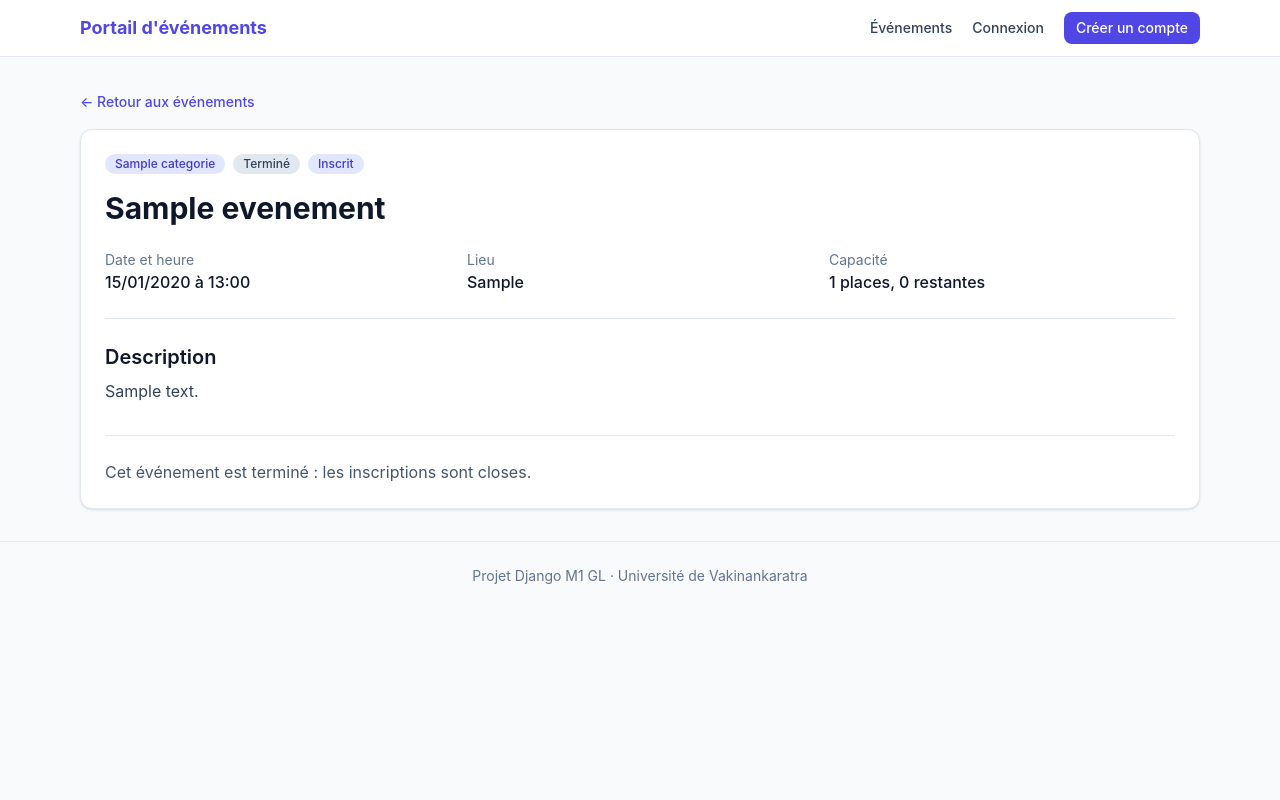
After one commit to hasiniainarebecca/gestion_evenements, a Django app: template templates/events/event_detail.html in a window 1280 px wide. The commit adds this page. Run offline with Django 5.2, Linux system fonts and the light colour scheme; the template is opened without the code that fills it: values that come from a table or form of the project are taken from there, others are empty; tables that the repository leaves empty hold one stand-in row (values such as "Sample post").

Commit message:
Ajout de la page détail et correction de package.json

```diff
--- a/package.json
+++ b/package.json
@@ -1,7 +1,10 @@
 {
   "name": "gestion_evenements",
   "version": "1.0.0",
-  "main": "index.js",
+  "private": true,
+  "engines": {
+    "node": ">=20"
+  },
   "scripts": {
     "dev": "npx @tailwindcss/cli -i ./static/src/input.css -o ./static/css/output.css --watch",
     "build": "npx @tailwindcss/cli -i ./static/src/input.css -o ./static/css/output.css --minify"
--- /dev/null
+++ b/templates/events/event_detail.html
@@ -0,0 +1,80 @@
+{% extends 'base.html' %}
+
+{% block title %}{{ evenement.titre }}{% endblock %}
+
+{% block content %}
+<a href="{% url 'event_list' %}" class="text-sm font-medium text-brand-600 hover:text-brand-700">&larr; Retour aux événements</a>
+
+<article class="mt-4 rounded-xl border border-slate-200 bg-white p-6 shadow-sm">
+  <div class="flex flex-wrap items-center gap-2">
+    {% if evenement.categorie %}
+      <span class="inline-flex rounded-full bg-brand-100 px-2.5 py-0.5 text-xs font-medium text-brand-700">{{ evenement.categorie.nom }}</span>
+    {% endif %}
+
+    {% with restantes=evenement.places_restantes %}
+      {% if evenement.est_passe %}
+        <span class="inline-flex rounded-full bg-slate-200 px-2.5 py-0.5 text-xs font-medium text-slate-700">Terminé</span>
+      {% elif restantes <= 0 %}
+        <span class="inline-flex rounded-full bg-red-100 px-2.5 py-0.5 text-xs font-medium text-red-800">Complet</span>
+      {% elif restantes <= 3 %}
+        <span class="inline-flex rounded-full bg-amber-100 px-2.5 py-0.5 text-xs font-medium text-amber-800">Plus que {{ restantes }} place{{ restantes|pluralize }}</span>
+      {% else %}
+        <span class="inline-flex rounded-full bg-emerald-100 px-2.5 py-0.5 text-xs font-medium text-emerald-800">{{ restantes }} places restantes</span>
+      {% endif %}
+    {% endwith %}
+
+    {% if inscription_active %}
+      <span class="inline-flex rounded-full bg-brand-100 px-2.5 py-0.5 text-xs font-medium text-brand-700">Inscrit</span>
+    {% endif %}
+  </div>
+
+  <h1 class="mt-4 text-2xl font-bold text-slate-900 sm:text-3xl">{{ evenement.titre }}</h1>
+
+  <dl class="mt-6 grid gap-4 sm:grid-cols-3">
+    <div>
+      <dt class="text-sm text-slate-500">Date et heure</dt>
+      <dd class="font-medium text-slate-900">{{ evenement.date_debut|date:"d/m/Y à H:i" }}</dd>
+    </div>
+    <div>
+      <dt class="text-sm text-slate-500">Lieu</dt>
+      <dd class="font-medium text-slate-900">{{ evenement.lieu }}</dd>
+    </div>
+    <div>
+      <dt class="text-sm text-slate-500">Capacité</dt>
+      <dd class="font-medium text-slate-900">{{ evenement.capacite }} places, {{ evenement.places_restantes }} restantes</dd>
+    </div>
+  </dl>
+
+  <div class="mt-6 border-t border-slate-200 pt-6">
+    <h2 class="text-xl font-semibold text-slate-900">Description</h2>
+    <p class="mt-2 whitespace-pre-line text-slate-700">{{ evenement.description }}</p>
+  </div>
+
+  <div class="mt-8 border-t border-slate-200 pt-6">
+    {% if evenement.est_passe %}
+      <p class="text-slate-600">Cet événement est terminé : les inscriptions sont closes.</p>
+
+    {% elif user.is_authenticated %}
+      {% if inscription_active %}
+        <p class="text-slate-700">Vous êtes inscrit(e) à cet événement.</p>
+        <a href="{% url 'cancel_registration' inscription_active.pk %}"
+           class="mt-3 inline-flex items-center rounded-lg bg-red-600 px-4 py-2 text-sm font-semibold text-white hover:bg-red-700">Annuler mon inscription</a>
+
+      {% elif evenement.est_complet %}
+        <span class="inline-flex cursor-not-allowed items-center rounded-lg bg-slate-200 px-4 py-2 text-sm font-semibold text-slate-500">Complet</span>
+
+      {% else %}
+        <form method="post" action="{% url 'register' evenement.pk %}">
+          {% csrf_token %}
+          <button type="submit"
+                  class="inline-flex items-center rounded-lg bg-brand-600 px-4 py-2 text-sm font-semibold text-white shadow-sm hover:bg-brand-700 focus:outline-none focus-visible:ring-2 focus-visible:ring-brand-500 focus-visible:ring-offset-2">S'inscrire</button>
+        </form>
+      {% endif %}
+
+    {% else %}
+      <a href="{% url 'login' %}?next={{ request.path }}"
+         class="inline-flex items-center rounded-lg border border-slate-300 bg-white px-4 py-2 text-sm font-semibold text-slate-700 hover:bg-slate-50">Se connecter pour s'inscrire</a>
+    {% endif %}
+  </div>
+</article>
+{% endblock %}
```
Also changed, not shown: static/css/output.css.
